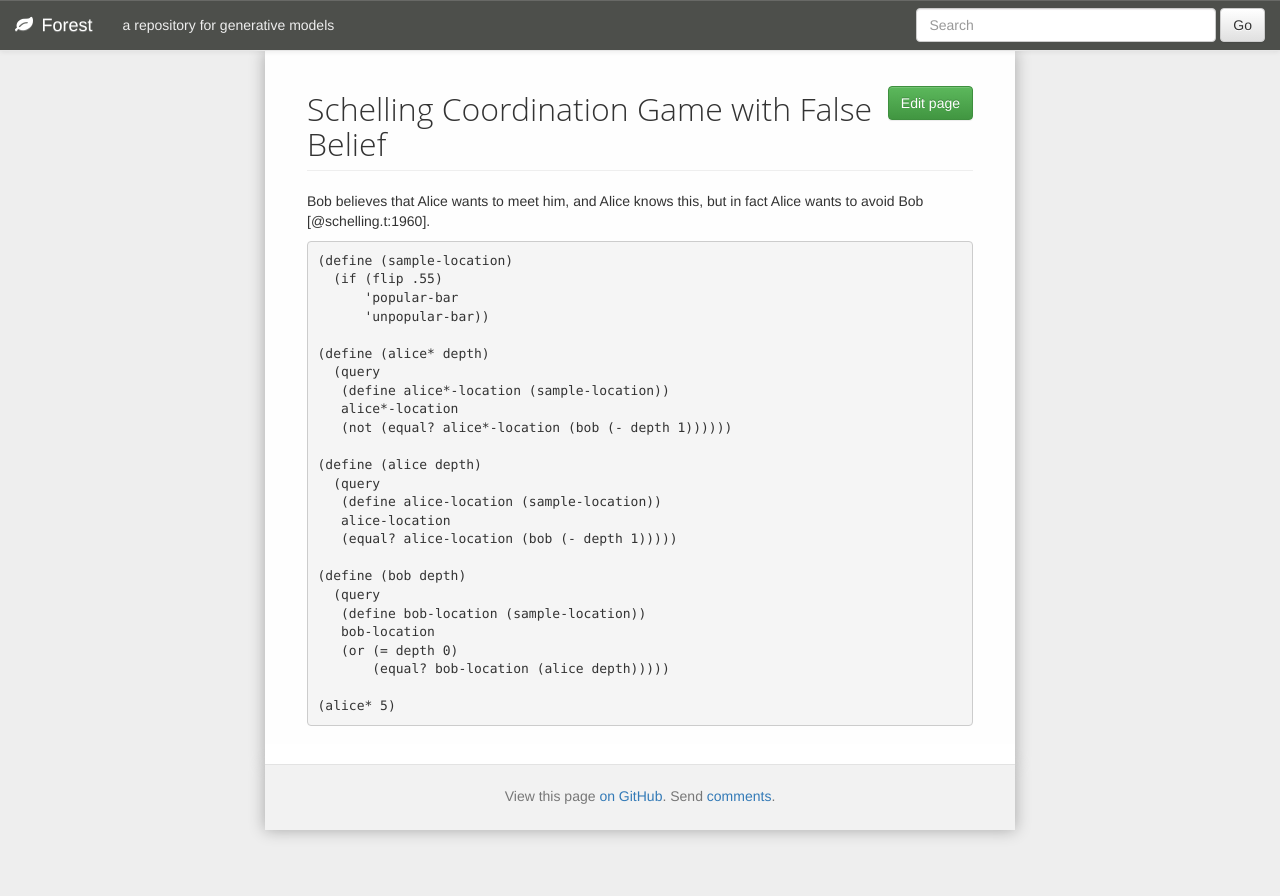
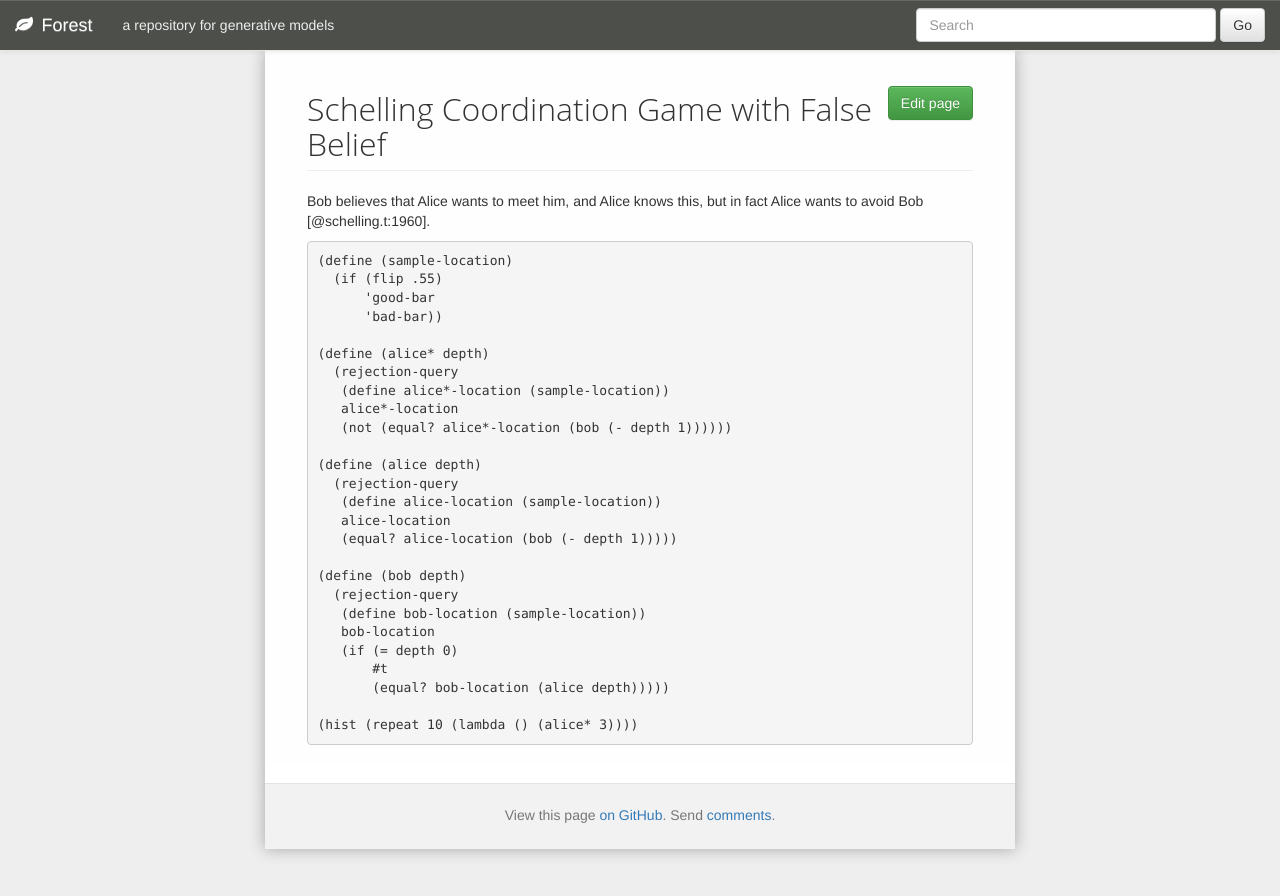
Before and after one commit to forestdb/forestdb.org, a Jekyll site: the page built from models/schelling-falsebelief.md, in a window 1280 px wide. Shown: the top 896 px of the page. Built offline with Jekyll 4.4.1, drawn with Linux system fonts in a browser that asks for light colours; nearby versions of some CDN libraries; a script that is not in the unit is left out.

Commit message:
Update schelling-falsebelief.md

```diff
--- a/models/schelling-falsebelief.md
+++ b/models/schelling-falsebelief.md
@@ -11,26 +11,27 @@
 
     (define (sample-location)
       (if (flip .55)
-          'popular-bar
-          'unpopular-bar))
+          'good-bar
+          'bad-bar))
 
     (define (alice* depth)
-      (query
+      (rejection-query
        (define alice*-location (sample-location))
        alice*-location
        (not (equal? alice*-location (bob (- depth 1))))))
 
     (define (alice depth)
-      (query
+      (rejection-query
        (define alice-location (sample-location))
        alice-location
        (equal? alice-location (bob (- depth 1)))))
 
     (define (bob depth)
-      (query
+      (rejection-query
        (define bob-location (sample-location))
        bob-location
-       (or (= depth 0)
+       (if (= depth 0)
+           #t
            (equal? bob-location (alice depth)))))
 
-    (alice* 5)
+    (hist (repeat 10 (lambda () (alice* 3))))
```
